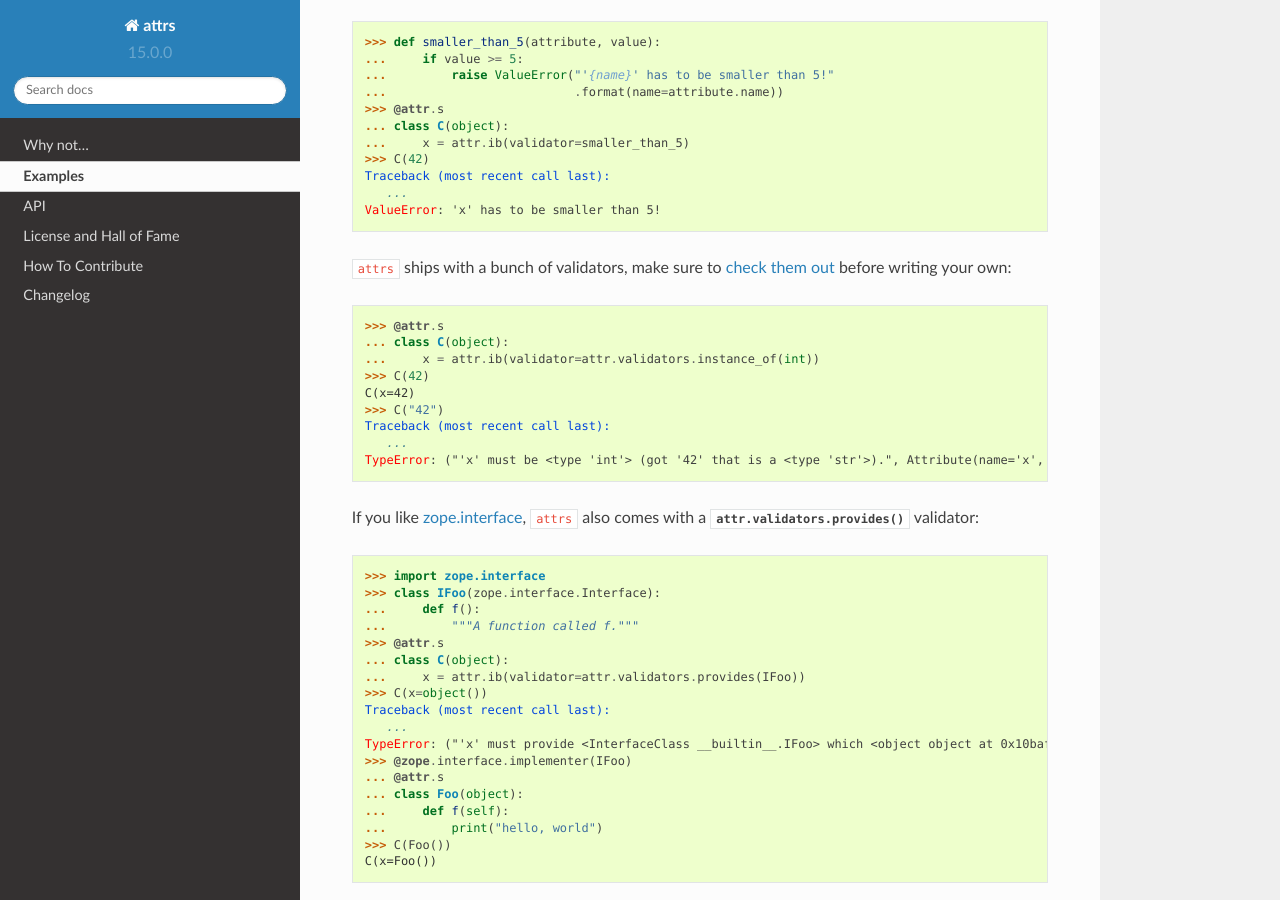
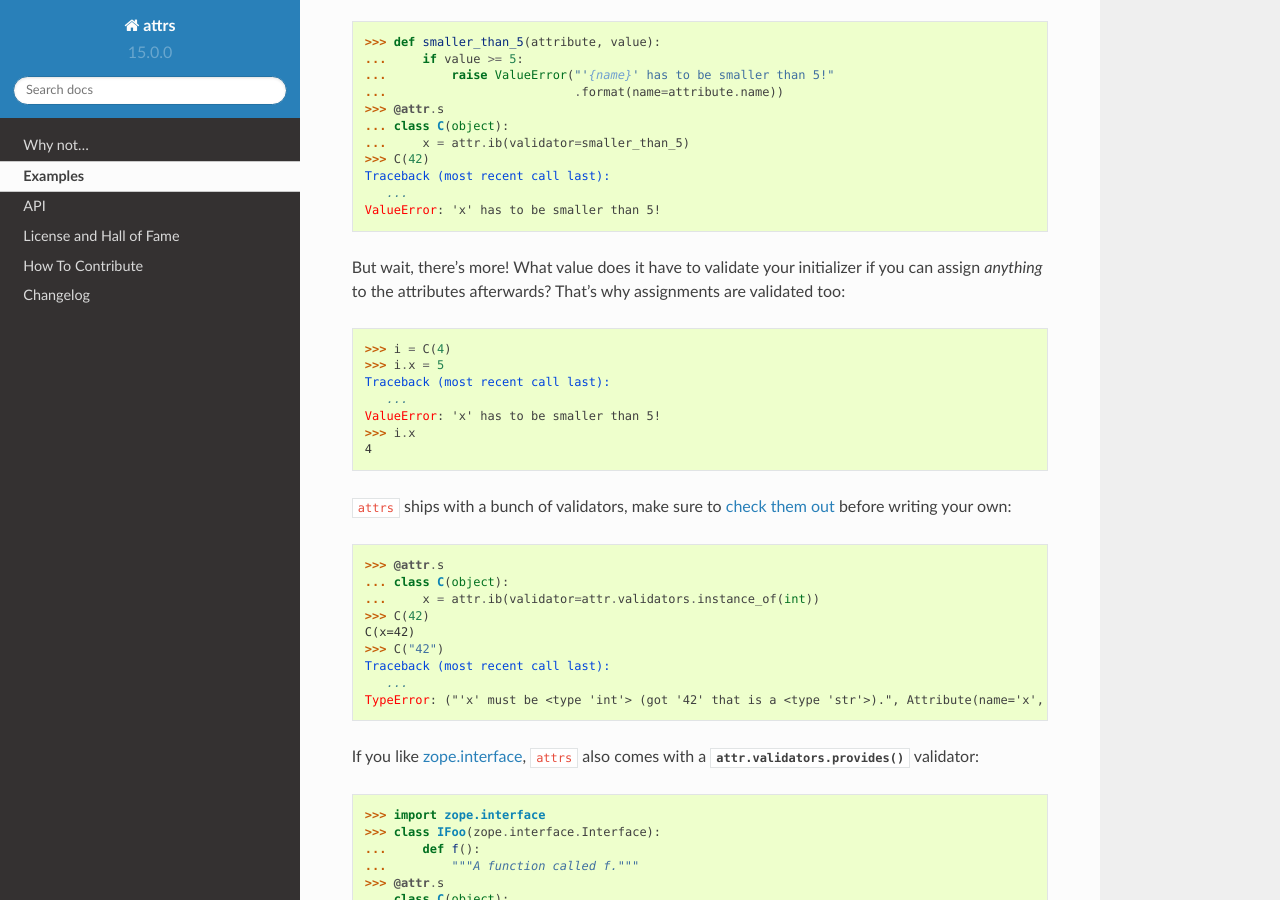
Before and after one commit to python-attrs/attrs, a Sphinx documentation site: the page built from docs/examples.rst, in a window 1280 px wide and 900 px high, scrolled down 2094 px. Built offline with Sphinx 7.4.7 and the Read the Docs theme 2.0.0, drawn with Linux system fonts in a browser that asks for light colours.

Commit message:
Validate assignments

```diff
--- a/AUTHORS.rst
+++ b/AUTHORS.rst
@@ -10,6 +10,7 @@
 
 The following folks helped forming ``attrs`` into what it is now:
 
-- `Glyph <https://github.com/glyph>`_
+- `Glyph <https://github.com/glyph/>`_
+- `Wouter Bolsterlee <https://github.com/wbolster/>`_
 
 Of course ``characteristic``\ ’s `hall of fame <https://characteristic.readthedocs.org/en/stable/license.html>`_ applies as well since they share a lot of code.
--- a/docs/examples.rst
+++ b/docs/examples.rst
@@ -121,6 +121,20 @@
       ...
    ValueError: 'x' has to be smaller than 5!
 
+But wait, there's more!
+What value does it have to validate your initializer if you can assign *anything* to the attributes afterwards?
+That's why assignments are validated too:
+
+.. doctest::
+
+   >>> i = C(4)
+   >>> i.x = 5
+   Traceback (most recent call last):
+      ...
+   ValueError: 'x' has to be smaller than 5!
+   >>> i.x
+   4
+
 ``attrs`` ships with a bunch of validators, make sure to :ref:`check them out <api_validators>` before writing your own:
 
 .. doctest::
```
Also changed, not shown: 3 other files.
